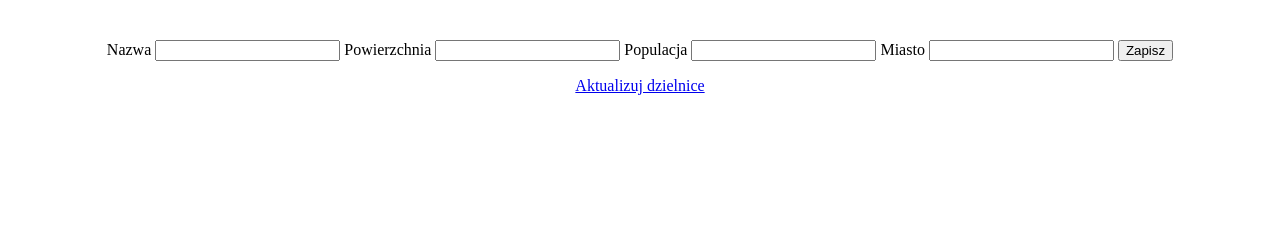
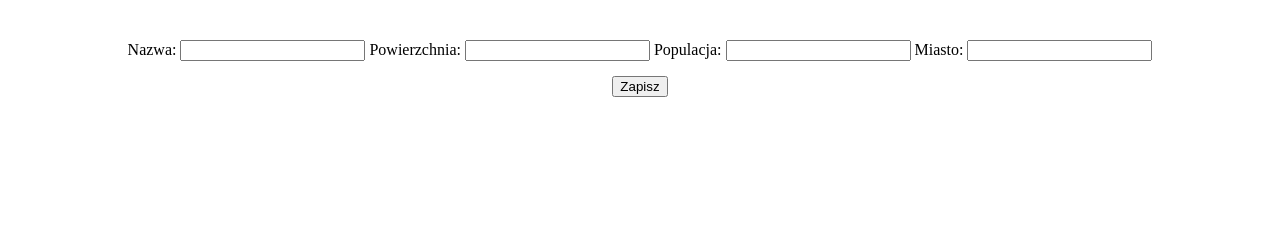
Before and after one commit to pawelniesiolowski/districts, a PHP site: page / in a window 1280 px wide. Shown: the part 196-436 px from the top of the page. Run offline with PHP 8.4, Linux system fonts and the light colour scheme; data that the repository does not hold is empty; a stand-in replaces the project's code that opens the database connection; some libraries are stand-ins or nearby versions.

Commit message:
refactor: Delete confusing "Aktualizuj" button

```diff
--- a/public/css/styles.css
+++ b/public/css/styles.css
@@ -14,3 +14,7 @@ td, th {
 p {
     color: red;
 }
+
+.button {
+    margin: 15px 0;
+}
--- a/public/templates/main_page.html.php
+++ b/public/templates/main_page.html.php
@@ -27,11 +27,20 @@
         <?php endforeach; ?>
     </table>
     <form action="./save" method="post">
-        <label>Nazwa <input type="text" name="name" value="<?= $_SESSION['form_data']['name'] ?? '' ?>"></label>
-        <label>Powierzchnia <input type="text" name="area" value=""<?= $_SESSION['form_data']['area'] ?? '' ?>"></label>
-        <label>Populacja <input type="number" name="population" value="<?= $_SESSION['form_data']['population'] ?? '' ?>"></label>
-        <label>Miasto <input type="text" name="city" value=""<?= $_SESSION['form_data']['city'] ?? '' ?>"></label>
-        <input type="submit" value="Zapisz">
+        <label>Nazwa:
+            <input type="text" name="name" value="<?= $_SESSION['form_data']['name'] ?? '' ?>">
+        </label>
+        <label>Powierzchnia:
+            <input type="text" name="area" value=""<?= $_SESSION['form_data']['area'] ?? '' ?>">
+        </label>
+        <label>Populacja:
+            <input type="number" name="population" value="<?= $_SESSION['form_data']['population'] ?? '' ?>">
+        </label>
+        <label>Miasto:
+            <input type="text" name="city" value=""<?= $_SESSION['form_data']['city'] ?? '' ?>">
+        </label>
+        <br>
+        <input type="submit" value="Zapisz" class="button">
         <p class="error"><?= $_SESSION['form_errors']['name'] ?? '' ?></p>
         <p class="error"><?= $_SESSION['form_errors']['area'] ?? '' ?></p>
         <p class="error"><?= $_SESSION['form_errors']['population'] ?? '' ?></p>
@@ -41,6 +50,5 @@
         unset($_SESSION['form_errors']);
         ?>
     </form>
-    <a href="./actualize">Aktualizuj dzielnice</a>
 </body>
 </html>
```
